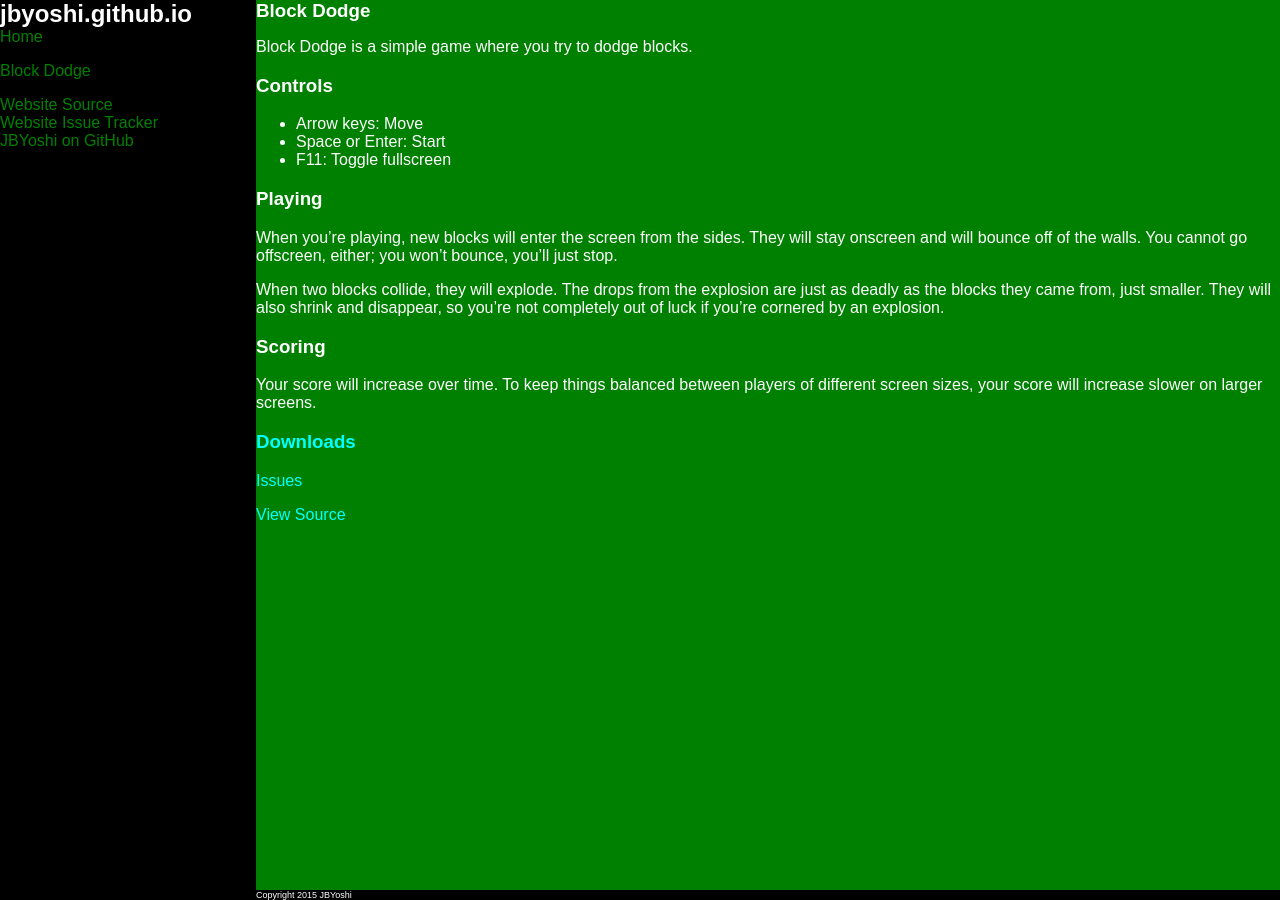
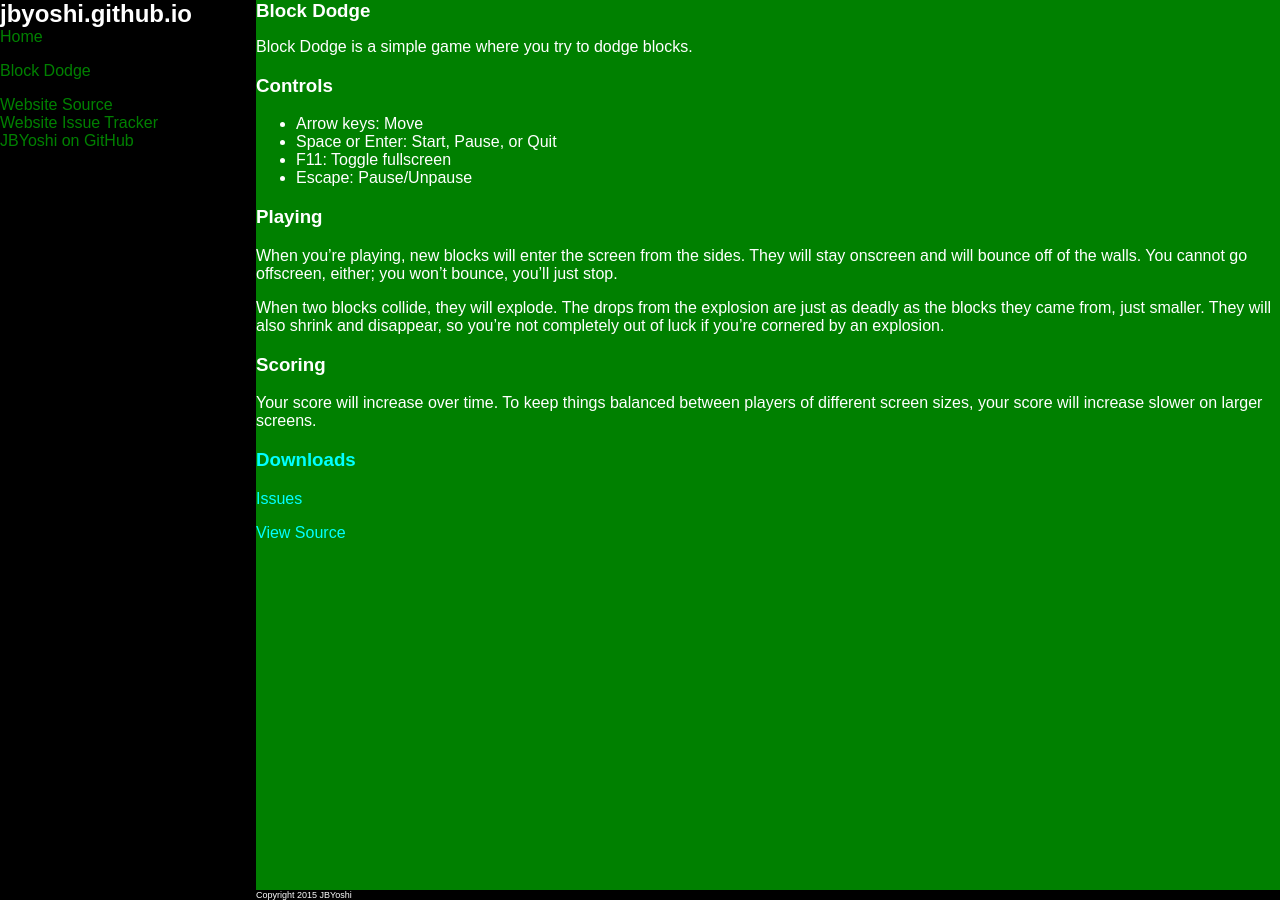
Before and after one commit to JBYoshi/jbyoshi.github.io, a Jekyll site: the page built from blockdodge.md, in a window 1280 px wide. Built offline with Jekyll 4.4.1, drawn with Linux system fonts in a browser that asks for light colours.

Commit message:
Update BlockDodge controls.

```diff
--- a/blockdodge.md
+++ b/blockdodge.md
@@ -7,8 +7,9 @@ Block Dodge is a simple game where you try to dodge blocks.
 
 ### Controls
 - Arrow keys: Move
-- Space or Enter: Start
+- Space or Enter: Start, Pause, or Quit
 - F11: Toggle fullscreen
+- Escape: Pause/Unpause
 
 ### Playing
 When you're playing, new blocks will enter the screen from the sides. They will stay onscreen and will bounce off of the walls. You cannot go offscreen, either; you won't bounce, you'll just stop.
```
